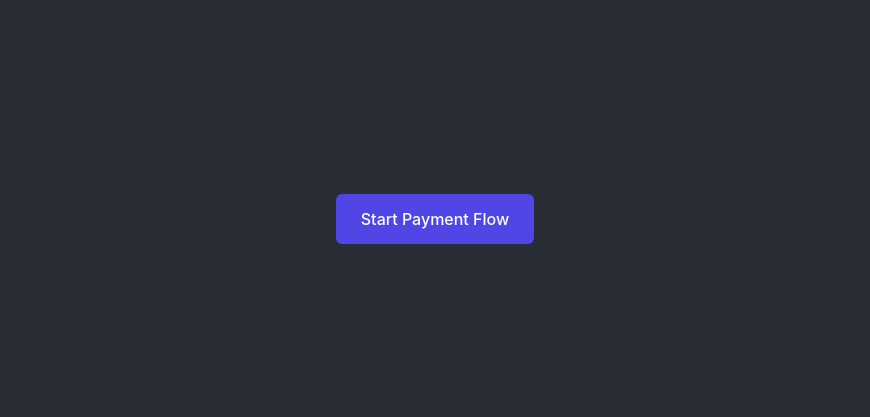
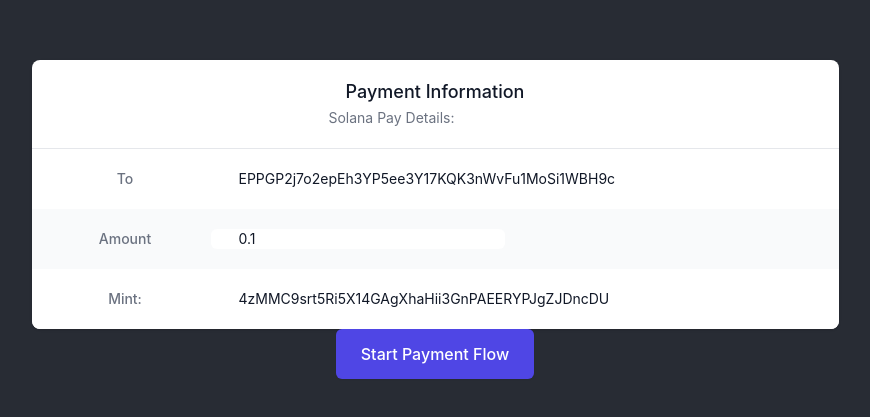
Before and after one commit to identity-com/socure-poc, a React (Create React App) app in the folder solana-pay-ext-ui/: page / in a window 1280 px wide. Shown: the part 181-598 px from the top of the page, without its empty margins (205-1075 px from the left). Built offline with nearby package versions, Linux system fonts and the light colour scheme.

Commit message:
feature: finished Payment Flow with Input

```diff
--- a/solana-pay-ext-ui/src/App.tsx
+++ b/solana-pay-ext-ui/src/App.tsx
@@ -4,22 +4,32 @@
 import { PaymentInfo, PaymentSession, PaymentType } from "./components/SolanaPay/types";
 import { PublicKey } from "@solana/web3.js";
 import { API_URL } from "./components/SolanaPay/constants";
+import SolanaPayInput from "./components/SolanaPay/SolanaPayInput";
+
+// @ts-ignore
+BigInt.prototype.toJSON = function() {
+  return this.toString()
+}
 
 function App() {
-  const [paymentSession, setPaymentSession] = useState<PaymentSession | undefined>()
-
-
-  const paymentInfo: PaymentInfo = {
-    amount: 100000, // 0.1 USDC
+  const defaultPaymentInfo: PaymentInfo = {
+    amount: 100_000, // 0.1 USDC
     type: PaymentType.SPL,
     mint: '4zMMC9srt5Ri5X14GAgXhaHii3GnPAEERYPJgZJDncDU', // USDC mint
     toWallet: 'EPPGP2j7o2epEh3YP5ee3Y17KQK3nWvFu1MoSi1WBH9c', // my wallet
   }
 
+  const [paymentInfo, setPaymentInfo] = useState<PaymentInfo>(defaultPaymentInfo)
+  const [paymentSession, setPaymentSession] = useState<PaymentSession | undefined>()
+
+
   const onClick = () => {
     if (!!paymentSession) {
       return
     }
+
+    console.log('Posting');
+    console.log(JSON.stringify(paymentInfo, null, 2));
 
     // fetch data
     fetch(API_URL, {
@@ -38,6 +48,9 @@
     <div className="App">
       <header className="App-header">
 
+
+      <SolanaPayInput paymentInfo={paymentInfo} setPaymentInfo={setPaymentInfo} />
+
         <button
           type="button"
           className="inline-flex items-center rounded-md border border-transparent bg-indigo-600 px-6 py-3 text-base font-medium text-white shadow-sm hover:bg-indigo-700 focus:outline-none focus:ring-2 focus:ring-indigo-500 focus:ring-offset-2"
--- /dev/null
+++ b/solana-pay-ext-ui/src/components/SolanaPay/SolanaPayInput.tsx
@@ -0,0 +1,95 @@
+import { PaymentInfo } from "./types";
+import { PublicKey } from "@solana/web3.js";
+
+interface SolanaPayInputProps {
+  paymentInfo: PaymentInfo;
+  setPaymentInfo: (paymentInfo: PaymentInfo) => void;
+}
+
+export default function SolanaPayInput({paymentInfo, setPaymentInfo}: SolanaPayInputProps) {
+
+  const setToWallet = (value: string) => {
+    try {
+      const toWallet = new PublicKey(value);
+      setPaymentInfo({...paymentInfo, toWallet: toWallet.toBase58()})
+    } catch (e) {
+    }
+  }
+
+  const setMint = (value: string) => {
+    try {
+      const mint = new PublicKey(value);
+      setPaymentInfo({...paymentInfo, mint: mint.toBase58()})
+    } catch (e) {
+    }
+  }
+
+  const setAmount = (value: string) => {
+    const valueAsNumber = parseFloat(value);
+    if (!isNaN(valueAsNumber)) {
+      console.log(`Changing amount to ${valueAsNumber}`);
+      console.log(`Changing amount to ${BigInt(valueAsNumber * 1_000_000)}`);
+
+      setPaymentInfo({
+        ...paymentInfo,
+        amount: BigInt(valueAsNumber * 1_000_000),
+      })
+    }
+  }
+
+  return (
+    <div className="overflow-hidden bg-white shadow sm:rounded-lg">
+      <div className="px-4 py-5 sm:px-6">
+        <h3 className="text-lg font-medium leading-6 text-gray-900">Payment Information</h3>
+        <p className="mt-1 max-w-2xl text-sm text-gray-500">Solana Pay Details:</p>
+      </div>
+      <div className="border-t border-gray-200">
+        <dl>
+          <div className="bg-white px-4 py-5 sm:grid sm:grid-cols-5 sm:gap-4 sm:px-6">
+            <dt className="text-sm font-medium text-gray-500">To</dt>
+            <dd className="mt-1 text-sm text-gray-900 sm:col-span-4 sm:mt-0">
+              <input
+                type="text"
+                name="toWallet"
+                id="toWallet"
+                className="block w-full rounded-md border-gray-300 pl-7 pr-12 focus:border-indigo-500 focus:ring-indigo-500 sm:text-sm"
+                defaultValue={paymentInfo.toWallet}
+                onChange={(e) => setToWallet(e.target.value)}
+              />
+            </dd>
+          </div>
+          <div className="bg-gray-50 px-4 py-5 sm:grid sm:grid-cols-5 sm:gap-4 sm:px-6">
+            <dt className="text-sm font-medium text-gray-500">Amount</dt>
+            <dd className="mt-1 text-sm text-gray-900 sm:col-span-2 sm:mt-0">
+                <input
+                  type="text"
+                  name="amout"
+                  id="amout"
+                  className="block w-full rounded-md border-gray-300 pl-7 pr-12 focus:border-indigo-500 focus:ring-indigo-500 sm:text-sm"
+                  placeholder="0.00"
+                  aria-describedby="price-currency"
+                  defaultValue={Number(paymentInfo.amount) / 1000000}
+                  // value={Number(paymentInfo.amount) / 1000000}
+                  onChange={(e) => setAmount(e.target.value)}
+                />
+            </dd>
+          </div>
+          <div className="bg-white px-4 py-5 sm:grid sm:grid-cols-5 sm:gap-4 sm:px-6">
+            <dt className="text-sm font-medium text-gray-500">Mint:</dt>
+            <dd className="mt-1 text-sm text-gray-900 sm:col-span-4 sm:mt-0">
+              <input
+                type="text"
+                name="mint"
+                id="mint"
+                className="block w-full rounded-md border-gray-300 pl-7 pr-12 focus:border-indigo-500 focus:ring-indigo-500 sm:text-sm"
+                // value={Number(paymentInfo.amount) / 1000000}
+                defaultValue={paymentInfo.mint}
+                onChange={(e) => setMint(e.target.value)}
+              />
+            </dd>
+          </div>
+        </dl>
+      </div>
+    </div>
+  )
+}
--- a/solana-pay-ext-ui/src/components/SolanaPay/SolanaPayModal.tsx
+++ b/solana-pay-ext-ui/src/components/SolanaPay/SolanaPayModal.tsx
@@ -4,7 +4,6 @@
 import SolanaPayQR from "./SolanaPayQR";
 import SolanaPaySteps from "./SolanaPaySteps";
 import { useInterval } from "../../utils/utils";
-import { PublicKey } from "@solana/web3.js";
 import { API_URL } from "./constants";
 import Spinner from "../Various/Spinner";
 import SolanaPayInfo from "./SolanaPayInfo";
```
